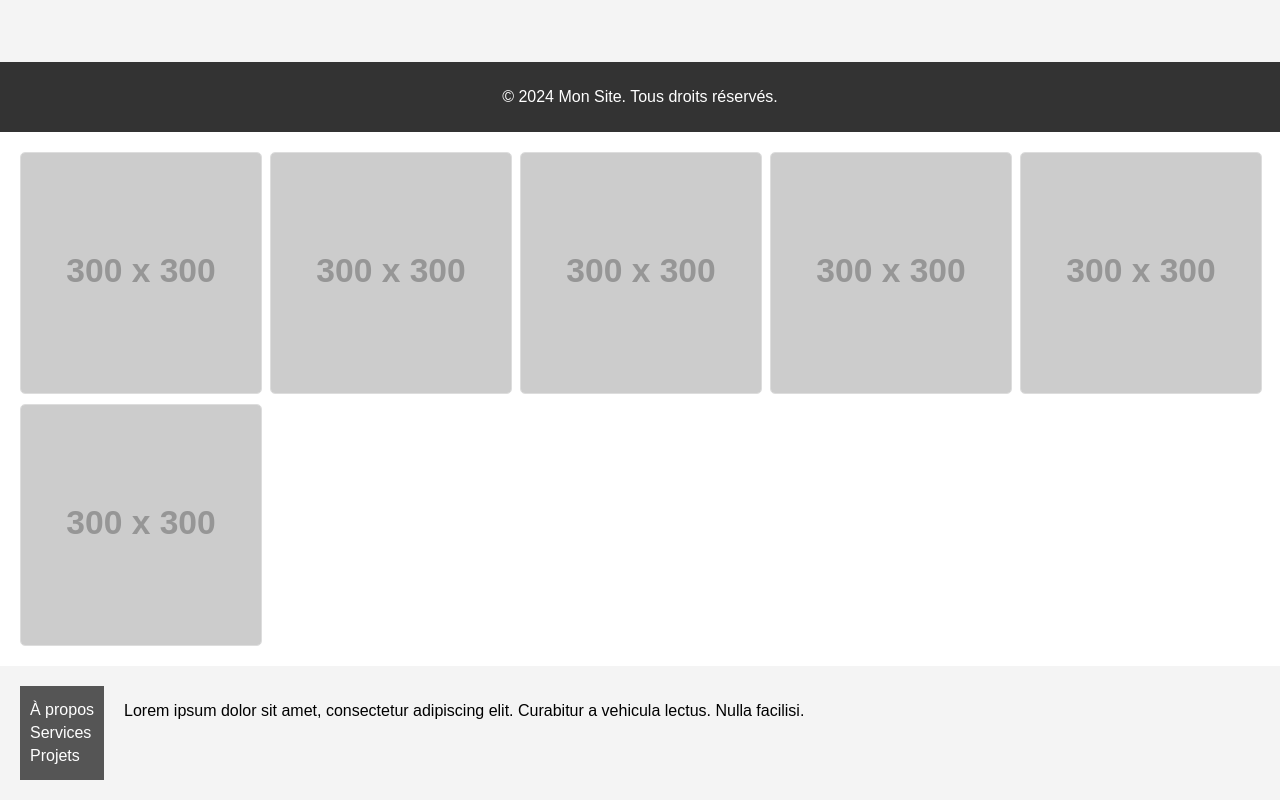
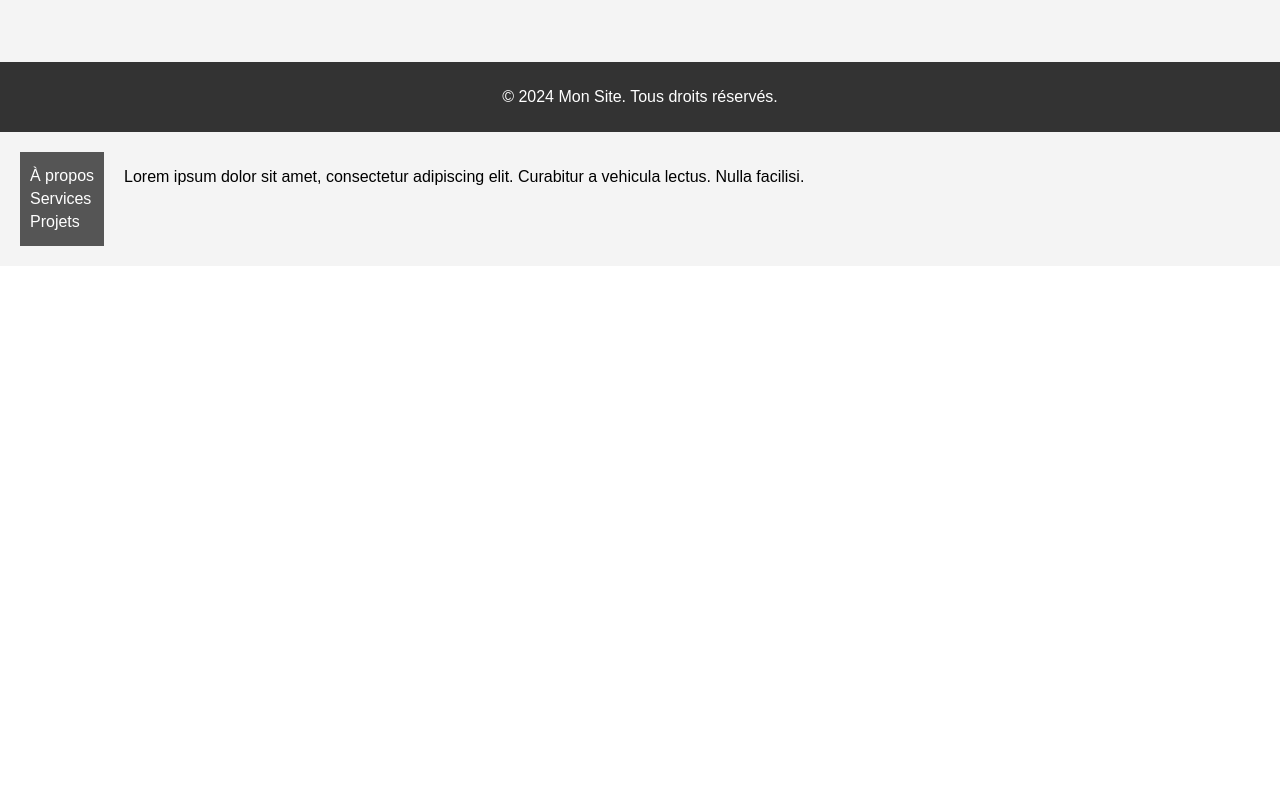
Before and after one commit to nihade1/Starting-with-HTML-CSS-JS, a plain HTML site: page TP3/index.html in a window 1280 px wide. Shown: the part 668-1468 px from the top of the page. After the commit the page ends 934 px from the top, so only its background shows below. Drawn offline with Linux system fonts and the light colour scheme; placeholder pictures from the web are drawn by us.

Commit message:
change done

```diff
--- a/TP3/index.html
+++ b/TP3/index.html
@@ -22,14 +22,7 @@
     <p>Découvrez nos services et projets innovants.</p>
 </section>
 
-<section class="gallery">
-    <img src="https://via.placeholder.com/300" alt="Image 1">
-    <img src="https://via.placeholder.com/300" alt="Image 2">
-    <img src="https://via.placeholder.com/300" alt="Image 3">
-    <img src="https://via.placeholder.com/300" alt="Image 4">
-    <img src="https://via.placeholder.com/300" alt="Image 5">
-    <img src="https://via.placeholder.com/300" alt="Image 6">
-</section>
+
 
 <section class="sticky-section">
     <div class="sticky-menu">
```
